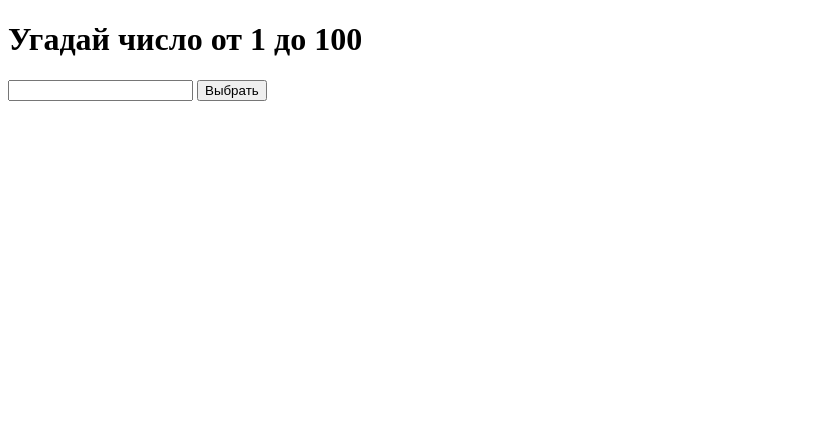
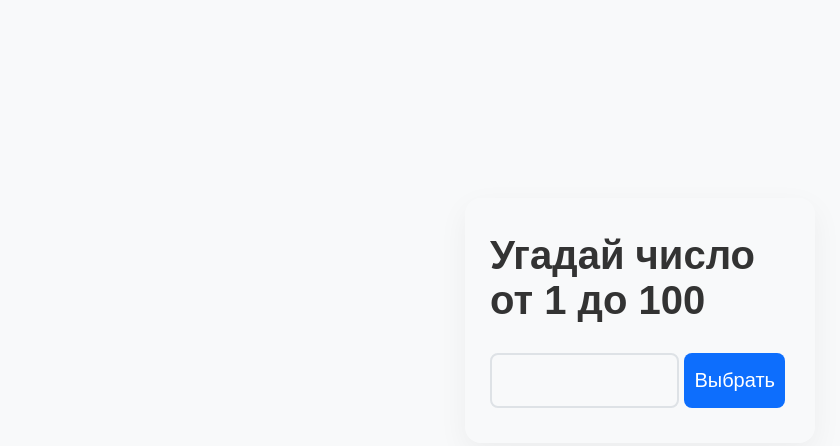
Before and after one commit to Egor-Pozdnyakov/GuessTheNumber, a plain HTML site: page index.html in a window 1280 px wide. Shown: the whole page, without its empty margins (0-840 px from the left). Drawn offline with Linux system fonts and the light colour scheme.

Commit message:
feat: add css styles

```diff
--- a/index.html
+++ b/index.html
@@ -4,6 +4,7 @@
     <meta charset="UTF-8">
     <meta name="viewport" content="width=device-width, initial-scale=1.0">
     <title>УгадайИгру</title>
+    <link rel="stylesheet" href="./style.css">
 </head>
 <body>
     <div>
--- a/style.css
+++ b/style.css
@@ -0,0 +1,77 @@
+* {
+    box-sizing: border-box;
+    padding: 0;
+    margin: 0;
+}
+html {
+    font-size: 62.5%;
+}
+body {
+    display: flex;
+    justify-content: center;
+    align-items: center;
+    font-family: Arial, sans-serif;
+    min-height: 80vh;
+    background-color: #f8f9faef;
+}
+div {
+    display: flex;
+    flex-direction: column;
+    gap: 30px;
+    max-width: 35rem;
+    width: 100%;
+    box-shadow: 0 1rem 3rem rgba(0, 0, 0, 0.05);
+    border-radius: 16px;
+    padding: 3.5rem 2.5rem;
+}
+h1 {
+    font-size: 4rem;
+    color: #333333;
+}
+p {
+    font-size: 2rem;
+    color: #666666;
+}
+form {
+    display: flex;
+    flex-direction: row;
+    width: 100%;
+    gap: 5px;
+}
+input {
+    width: 100%;
+    color: #212529;
+    background-color: #f8f9fa;
+    border: 0.2rem solid #dee2e6;
+    outline: none;
+    transition: all 0.2s ease;
+    text-align: center;
+}
+input:focus {
+    background-color: #ffffff;
+    border-color: #0d6efd;
+    box-shadow: 0 0 0 0.4rem rgba(13, 110, 253, 0.15);
+}
+button {
+    background-color: #0d6efd;
+    border: none;
+    color: white;
+    cursor: pointer;
+}
+button:hover {
+    background-color: #0b5ed7;
+}
+button:active {
+    transform: scale(0.98);
+    background-color: #0a58ca;
+}
+input::-webkit-outer-spin-button,
+input::-webkit-inner-spin-button {
+    -webkit-appearance: none;
+    margin: 0;
+}
+input, button {
+    padding: 14px 10px;
+    border-radius: 8px;
+    font-size: 2rem;
+}
```
